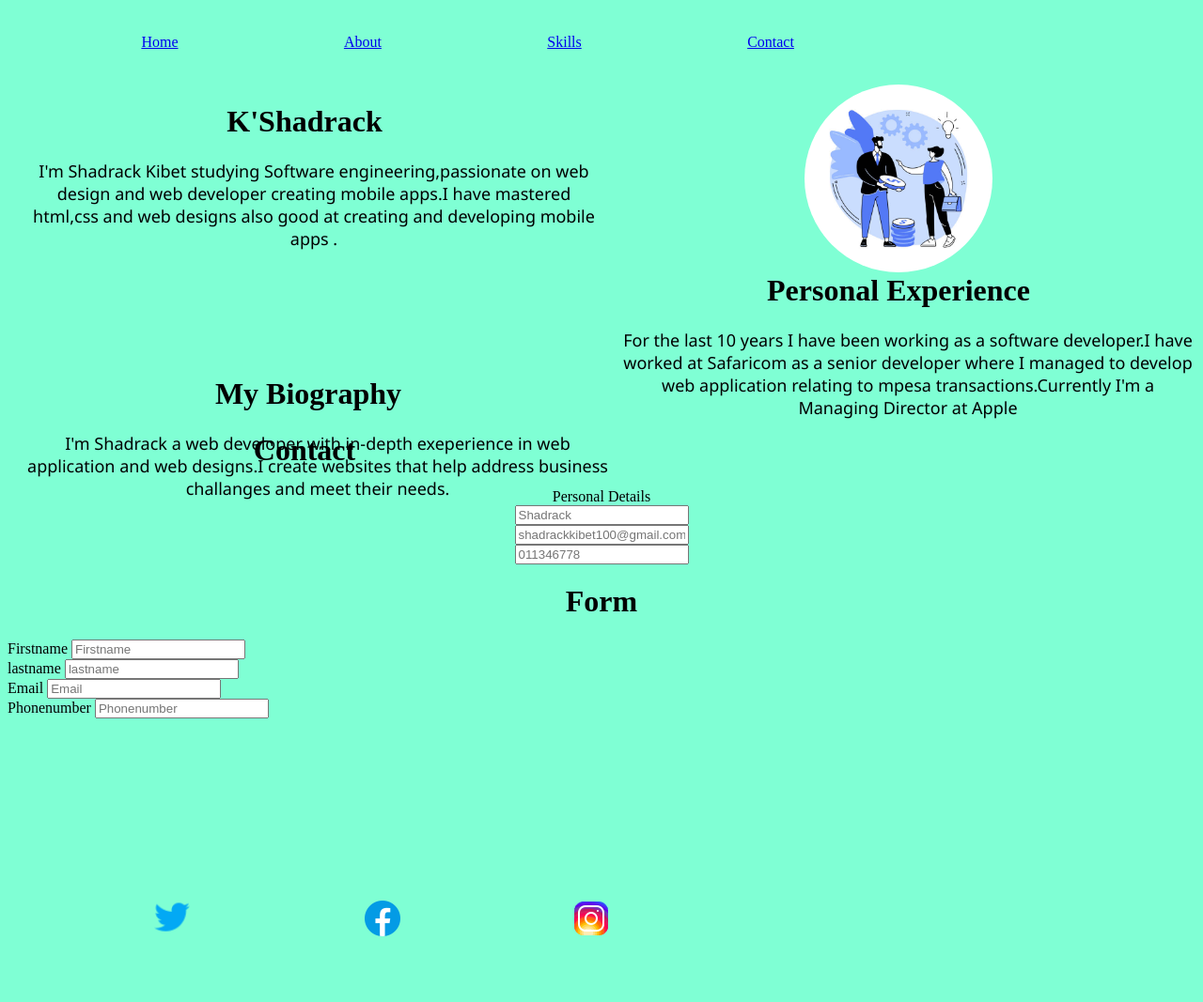
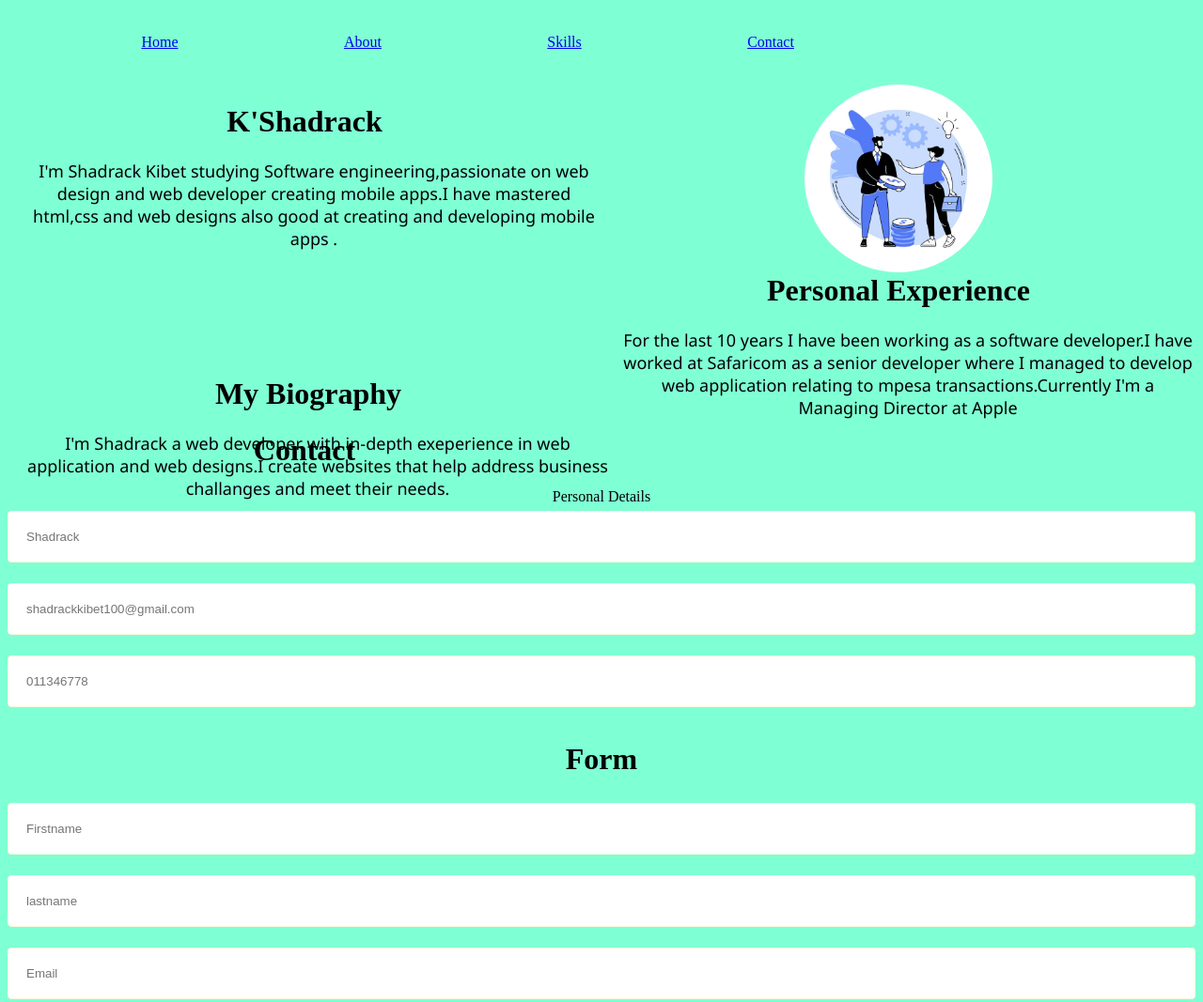
Before and after one commit to Shadrack5/Portfolio, a plain HTML site: page home.html in a window 1280 px wide. Shown: the top 1067 px of the page at 94% size. Drawn offline with Linux system fonts and the light colour scheme.

Commit message:
added input

```diff
--- a/home.html
+++ b/home.html
@@ -51,14 +51,14 @@
         <div class="contact">
             <h1>Form</h1>
             <form action="">
-                <label for="firstname">Firstname</label>
+                <label for="firstname"></label>
                 <input type="text" placeholder="Firstname"><br>
-                <label for="lastname">lastname</label>
+                <label for="lastname"></label>
                 <input type="text" placeholder="lastname">
-                <br>
-                <label for="Email">Email</label>
+
+                <label for="Email"></label>
                 <input type="text" placeholder="Email"><br>
-                <label for="Phonenumber">Phonenumber</label>
+                <label for="Phonenumber"></label>
                 <input type="number" placeholder="Phonenumber">
             </form>
 
--- a/style.css
+++ b/style.css
@@ -64,4 +64,23 @@ h1{
 }
 #footer{
     padding: 30px;
+    text-align: center;
+    padding-top: 5%;
+
 }
+.contact{
+    text-align: center;
+    margin-top: 20px;
+    width: 100%;
+
+}
+input{
+    width: 100%;
+    padding: 19px;
+    border: 1px solid cornsilk;
+    border-radius: 4px;
+    box-sizing: border-box;
+    margin-top: 6px;
+    margin-bottom: 16px;
+    resize: vertical;
+}
```
